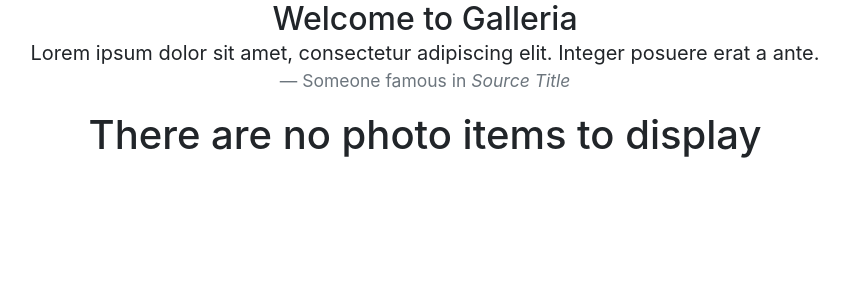
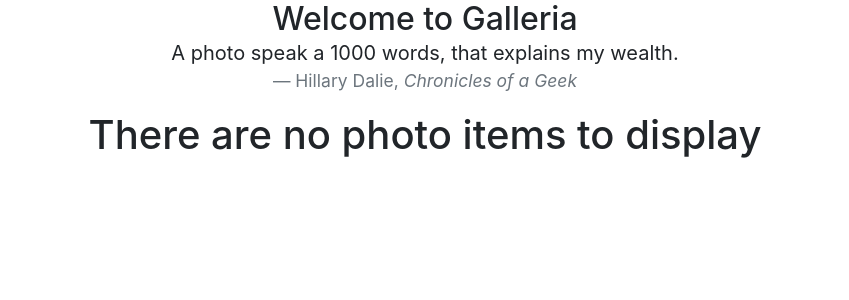
Before and after one commit to Hillarydalie/galleria, a Django app: page / in a window 1280 px wide. Shown: the part 56-356 px from the top of the page, without its empty margins (215-1064 px from the left). Run offline with Django 3.2, Linux system fonts and the light colour scheme; data that the repository does not hold is empty; some libraries are stand-ins or nearby versions.

Commit message:
Edit index to apply styling

```diff
--- a/gallery/templates/index.html
+++ b/gallery/templates/index.html
@@ -6,8 +6,8 @@
     <div class="container">
             <blockquote class="blockquote text-center">
                 <h2 class="mb-0">Welcome to Galleria</h2>
-                <p class="mb-0">Lorem ipsum dolor sit amet, consectetur adipiscing elit. Integer posuere erat a ante.</p>
-                <footer class="blockquote-footer">Someone famous in <cite title="Source Title">Source Title</cite></footer>
+                <p class="mb-0">A photo speak a 1000 words, that explains my wealth.</p>
+                <footer class="blockquote-footer">Hillary Dalie, <cite title="Source Title">Chronicles of a Geek</cite></footer>
             </blockquote>
     </div>
 
@@ -16,9 +16,6 @@
             {% for photo_item in photos %}
                 <div class="col-md-4">
                     <img src="{{photo_item.image.url}}" class="card-img-top featureimage" width="250" height="250">
-                    <div class="card-header">
-                        {{photo_item.title}}
-                    </div>
                     <div class="card-footer">
 `                       <button type="button" class="btn-sm btn-dark" data-toggle="modal" data-target="#photo{{photo_item.id}}">
                           View Details
```
